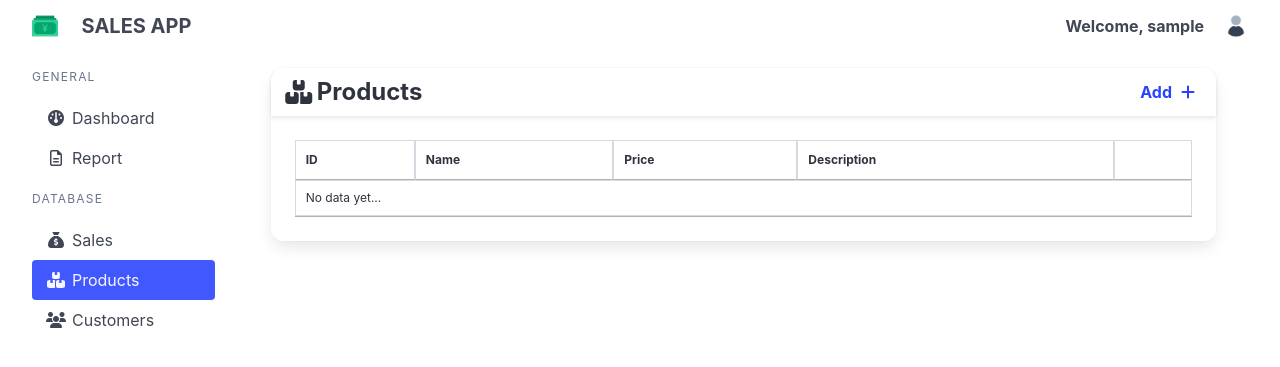
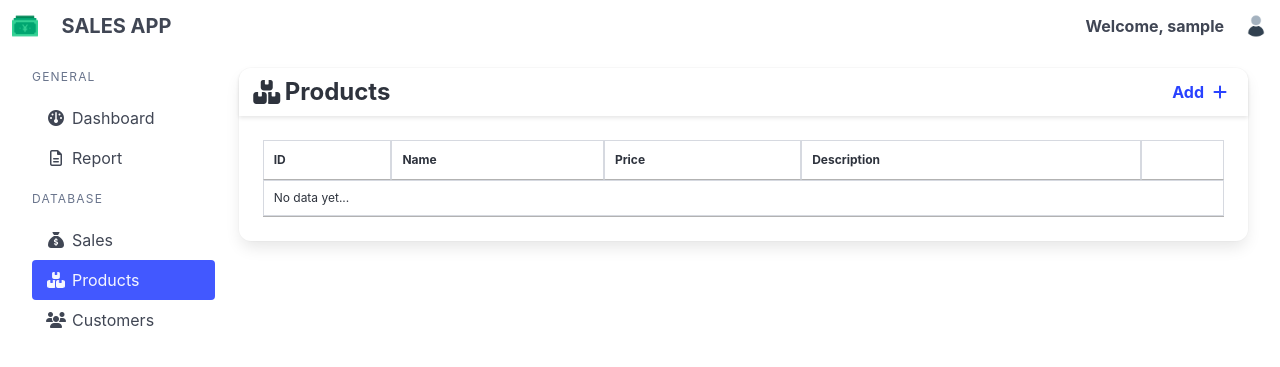
Before and after one commit to Jaysnvith/sales_prototype, a Django app: page /sales/product/ in a window 1280 px wide. Shown: the top 367 px of the page. Run offline with Django 5.2, Linux system fonts and the light colour scheme; the visitor is signed in with stand-in values (Sample User, id 1); data that the repository does not hold is empty; some libraries are stand-ins or nearby versions.

Commit message:
Fixed the layout

```diff
--- a/sales_api/templates/sales_api/master.html
+++ b/sales_api/templates/sales_api/master.html
@@ -25,8 +25,7 @@
   <body class="has-navbar-fixed-top my-4">
     {% if user.is_authenticated %}
       <!-- Navbar -->
-      <nav class="navbar is-fixed-top is-transparent has-text-weight-bold">
-        <div class="container is-fluid">
+      <nav class="navbar is-fixed-top has-text-weight-bold">
         <div class="navbar-brand">
           <div class="navbar-item">
             <img src="{% static 'sales_api/img/sales.png' %}" style="max-height: 1.6rem;"/>
@@ -92,7 +91,6 @@
             </div>
           </div>
         </div>
-        </div>
       </nav>
 
       <div class="container is-fluid">
@@ -151,10 +149,8 @@
 
           <!-- Content -->
           <div class="column is-10">
-            <div class="container is-fluid">
             {% block content %}
             {% endblock %}
-            </div>
           </div>
         </div>
       </div>
```
Lines whose indentation alone changed are shown as unchanged.
